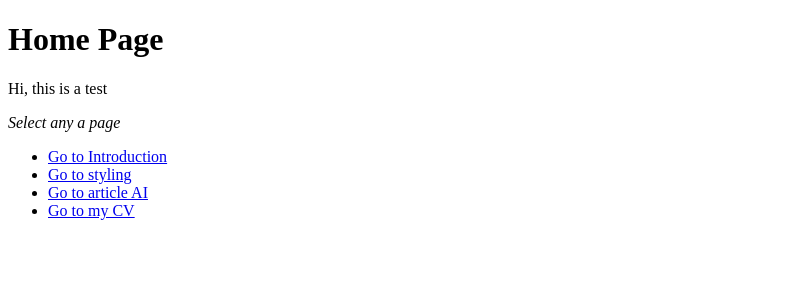
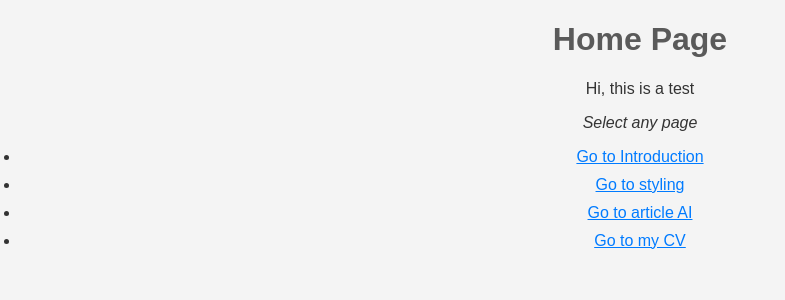
Before and after one commit to T-Python-Sep-24/LAB-Templates-CSS-101, a Django app: page / in a window 1280 px wide. Shown: the top 300 px of the page, without its empty margins (0-785 px from the left). Run offline with Django 5.2, Linux system fonts and the light colour scheme.

Commit message:
Add new feature implementation

```diff
--- a/FlexPage/main/static/css/articleAiStyle.css
+++ b/FlexPage/main/static/css/articleAiStyle.css
@@ -106,7 +106,6 @@ a:focus-visible, button:focus-visible, input:focus-visible {
     outline: 2px dashed #005bb5;
 }
 
-
 header:hover h1 {
     color: #005bb5;
 }
--- a/FlexPage/main/static/css/cvStyle.css
+++ b/FlexPage/main/static/css/cvStyle.css
@@ -4,8 +4,7 @@ body {
     background-color: rgb(244, 244, 249);
     margin: 0;
     padding: 0;
-    color:rgb(51, 51, 51)
-    ;
+    color:rgb(51, 51, 51);
 }
 
 .container {
--- /dev/null
+++ b/FlexPage/main/static/css/homeStyle.css
@@ -0,0 +1,28 @@
+body {
+    font-family: Arial, sans-serif;
+    background-color: #f4f4f4;
+    color: #333;
+    margin: 20px;
+    text-align: center;
+}
+
+h1 {
+    color: #5a5a5a;
+}
+
+ul {
+
+    padding: 0;
+}
+
+li {
+    margin: 10px 0;
+}
+
+a {
+    color: #007bff;
+}
+
+a:hover {
+    color: #0056b3;
+}
--- a/FlexPage/main/templates/main/home.html
+++ b/FlexPage/main/templates/main/home.html
@@ -1,28 +1,21 @@
 <!DOCTYPE html>
 <html lang="en">
 <head>
+    {% load static %}
     <meta charset="UTF-8">
     <meta name="viewport" content="width=device-width, initial-scale=1.0">
     <title>Home</title>
+    <link rel="stylesheet" href="{% static 'css/homeStyle.css' %}">
 </head>
 <body>
     <h1>Home Page</h1>
     <p>Hi, this is a test</p>
-    <p><em>Select any a page</em></p>
+    <p><em>Select any page</em></p>
     <ul>
-        <li>
-            <a href="{% url 'main:introduction_view' %}">Go to Introduction</a>
-        </li>
-        <li>
-            <a href="{%url 'main:css_view' %}">Go to styling </a>
-        </li>
-        <li>
-            <a href="{%url 'main:article_ai_view' %}">Go to article AI</a>
-        </li>
-        <li>
-            <a href="{%url 'main:cv_view' %}">Go to my CV </a>
-        </li>
+        <li><a href="{% url 'main:introduction_view' %}">Go to Introduction</a></li>
+        <li><a href="{% url 'main:css_view' %}">Go to styling</a></li>
+        <li><a href="{% url 'main:article_ai_view' %}">Go to article AI</a></li>
+        <li><a href="{% url 'main:cv_view' %}">Go to my CV</a></li>
     </ul>
-
 </body>
 </html>
```
Also changed, not shown: FlexPage/main/templates/main/cvpage.html (+7 -7 lines).
